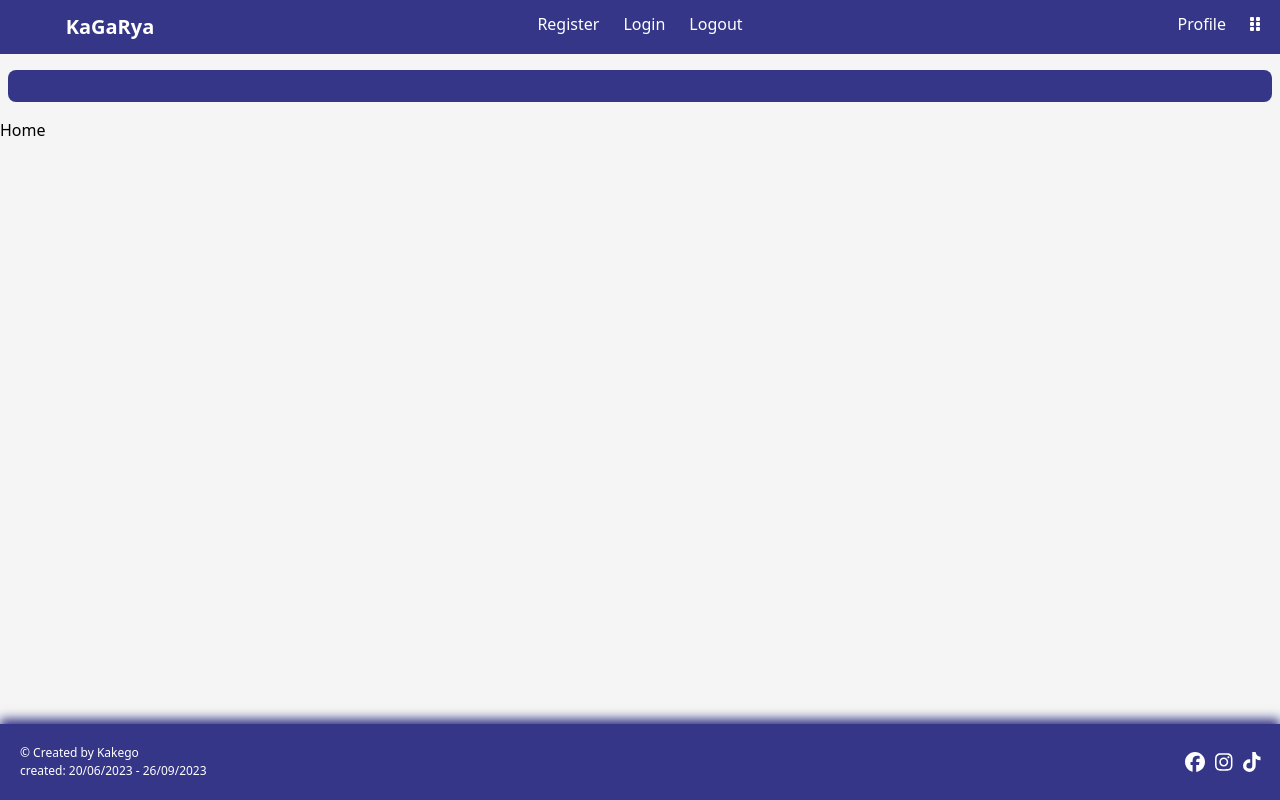
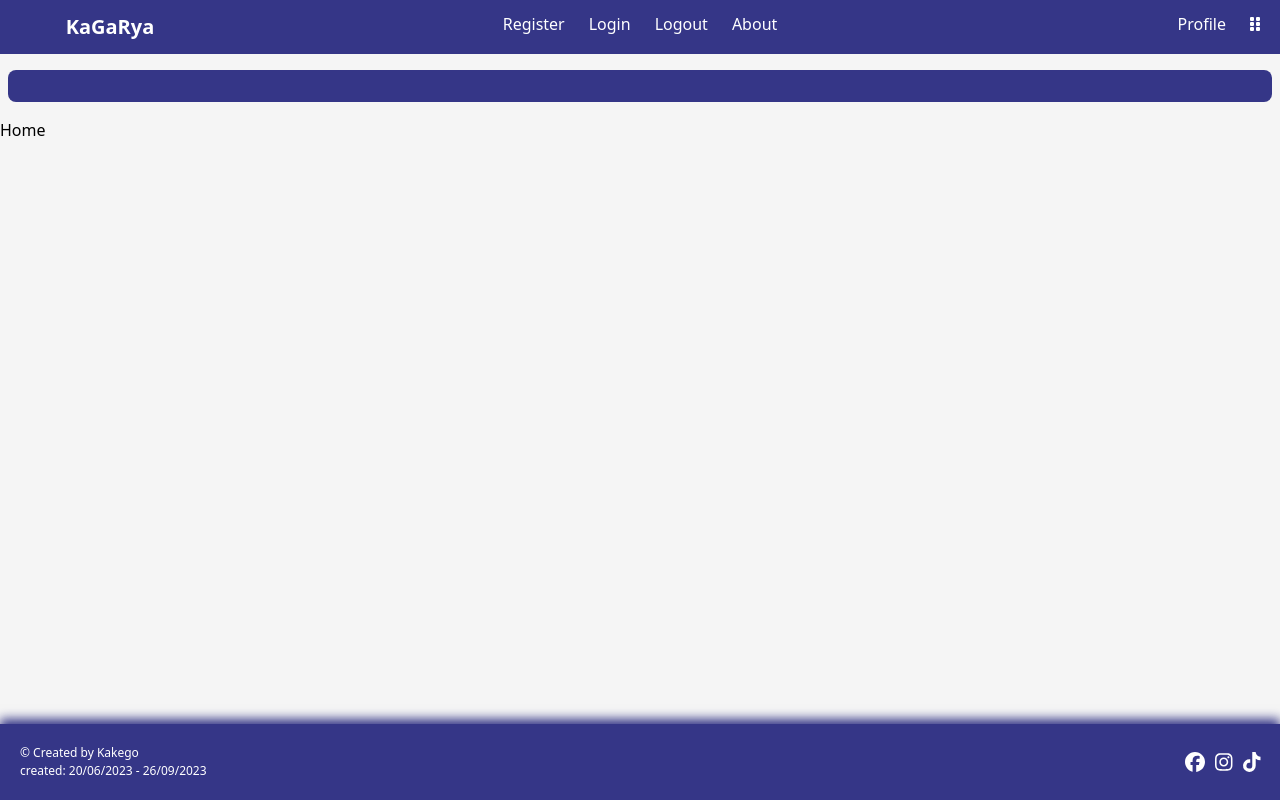
Before and after one commit to KaKeGo/KaGaRya, a React (Create React App) app: page / in a window 1280 px wide. Built offline with nearby package versions, Linux system fonts and the light colour scheme.

Commit message:
Add about url

```diff
--- a/src/App.js
+++ b/src/App.js
@@ -4,6 +4,7 @@ import { Routes, Route } from 'react-router-dom'
 import Home from './content/Home/Home/Home'
 import Login from './content/Account/Login/Login'
 import Register from './content/Account/Register/Register'
+import About from "./content/About/About";
 
 
 function App() {
@@ -15,6 +16,7 @@ function App() {
             <Route path="/" element={<Home />}/>
             <Route path="/login" element={<Login />}/>
             <Route path="/register" element={<Register />}/>
+            <Route path="/about" element={<About />}/>
 
           </Routes>
         </Layout>
--- a/src/containers/Navbar/Navbar.jsx
+++ b/src/containers/Navbar/Navbar.jsx
@@ -33,6 +33,9 @@ const Navbar = () => {
               <li>
                 <Link to='/logout'>Logout</Link>
               </li>
+              <li>
+                <Link to='/about'>About</Link>
+              </li>
 
             </ul>
           </div>
```
